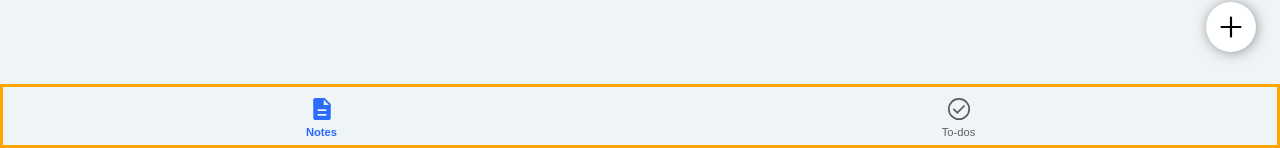
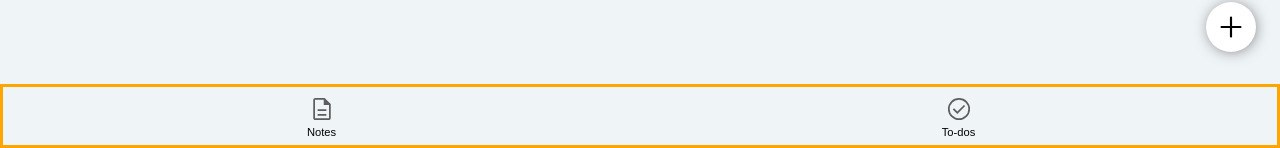
Before and after one commit to Rubinich/notes, a React (Create React App) app: page / in a window 1280 px wide. Shown: the part 652-800 px from the top of the page. Built offline with nearby package versions, Linux system fonts and the light colour scheme.

Commit message:
navigation to add/make note is added

```diff
--- a/src/App.js
+++ b/src/App.js
@@ -1,19 +1,21 @@
 import "./App.css";
 import Navbar from "./layouts/navbar/navbar.js";
 import Notes from "./layouts/screen1/screen1.js";
-import Todos from './layouts/screen2/screen2.js';
+import Todos from "./layouts/screen2/screen2.js";
+import MakeNote from "./layouts/notes/notes.js"
+//import AddNotes from "./layouts/add/add.js";
 import { BrowserRouter, Routes, Route } from 'react-router-dom';
 
 
 function App() {
-
   return (
     <div className="App">
       <BrowserRouter>
-        <Navbar/>
+      <Navbar/>
         <Routes>
           <Route path="/" element={<Notes />}/>
           <Route path="/todos" element={<Todos />}/>
+          <Route path="/make-note" element={<MakeNote/>}/>
         </Routes>
       </BrowserRouter>
     </div>
--- a/src/layouts/add/add.js
+++ b/src/layouts/add/add.js
@@ -1,20 +1,24 @@
 import "./add.css";
 import "./../../App.css";
-import { useState } from "react";
 import addBtn from "./../../assets/add-icon.svg";
+import { useNavigate } from "react-router-dom";
 
-export default function AddNote({ onClick }) {
-    const [isClicked, setIsClicked] = useState(false);
+export default function AddNote() {
+    /*const [isClicked, setIsClicked] = useState(false);
     const isAddClicked = () => {
         setIsClicked(!isClicked);
     };
     const handleTransitionEnd = () => {
         onClick();
-    };
+    };*/
+    const navigate = useNavigate()
+    const goToMakeNote = () => {
+        navigate("/make-note")
+    }
 
     return (
         <div className="add-wrapper">
-            <div className={`add-btn ${isClicked ? 'clicked' : ''}`} onClick={isAddClicked} onTransitionEnd={handleTransitionEnd}>
+            <div className="add-btn" onClick={() => goToMakeNote()}>
                 <button><img src={addBtn} alt=""/></button>
             </div>
         </div>
--- a/src/layouts/navbar/navbar.js
+++ b/src/layouts/navbar/navbar.js
@@ -1,13 +1,13 @@
 import "./navbar.css";
-import { useState } from "react";
+//import { useState } from "react";
 import notesNoFillBtn from "./../../assets/note-nofill.svg";
-import notesFillBtn from "./../../assets/note-fill.svg";
+//import notesFillBtn from "./../../assets/note-fill.svg";
 import toDoNoFillBtn from "./../../assets/todo-nofill.svg"
-import toDoFillBtn from "./../../assets/todo-fill.svg"
+//import toDoFillBtn from "./../../assets/todo-fill.svg"
 import { useNavigate } from "react-router-dom";
 
 export default function Navbar() {
-    const [isNoteActive, setIsNoteActive] = useState(true);
+    /*const [isNoteActive, setIsNoteActive] = useState(true);
     const [isTodoActive, setIsTodoActive] = useState(false);
     const [textNoteColor, setNoteTextColor] = useState("#2B6CFF");
     const [textTodoColor, setTodoTextColor] = useState("#5E5E5E");
@@ -23,49 +23,30 @@ export default function Navbar() {
         setNoteTextColor("#5E5E5E");
         setIsTodoActive(true);
         setTodoTextColor("#2B6CFF");
-    }
+    }*/
 
 
 
     const navigate = useNavigate()
     const goToNotes = () => {
-        console.log("Navigating to notes");
         navigate("/")
     }
     const goToTodos = () => {
-        console.log("Navigating to todos");
         navigate("/todos")
     }
-
 
     return (
         <div className="nav-wrapper">
             <div className="nav-btn">
-                <button onClick={() => goToNotes() && isNoteClicked()}>
-                    {isNoteActive ? (
-                        <img src={notesFillBtn} alt=""/>
-                    ) : (
-                        <img src={notesNoFillBtn} alt=""/>
-                    )}
-                    {isNoteActive ? (
-                        <span style={{ color: textNoteColor, fontWeight: 700 }}>Notes</span>
-                    ) : (
-                        <span style={{ color: textNoteColor, fontWeight: 400 }}>Notes</span>
-                    )}
+                <button onClick={() => goToNotes()}>
+                    <img src={notesNoFillBtn} alt=""/>
+                    <span>Notes</span>
                 </button>
             </div>
             <div className="nav-btn" >
-                <button onClick={() => goToTodos() && isTodoClicked()}>
-                    {isTodoActive ? (
-                        <img src={toDoFillBtn} alt="" />
-                    ) : (
-                        <img src={toDoNoFillBtn} alt=""/>
-                    )}
-                    {isTodoActive ? (
-                        <span style={{ color: textTodoColor, fontWeight: 700 }}>To-dos</span>
-                    ) : (
-                        <span style={{ color: textTodoColor, fontWeight: 400 }}>To-dos</span>
-                    )}
+                <button onClick={() => goToTodos()}>
+                    <img src={toDoNoFillBtn} alt=""/>
+                    <span>To-dos</span>
                 </button>
             </div>
         </div>
--- a/src/layouts/screen1/screen1.js
+++ b/src/layouts/screen1/screen1.js
@@ -1,25 +1,11 @@
-import { useState } from "react";
-import Notes from "./../notes/notes.js";
 import Header from "./../header/header.js";
 import AddNote from "./../add/add.js";
 
 export default function ShowNotes() {
-    const [showAddScreen, setShowAddScreen] = useState(false);
-
-    const handleAddButtonClick = () => {
-        setShowAddScreen(!showAddScreen);
-    };
-
-
     return (
         <div>
-            {!showAddScreen && (
-                <>
-                    <Header />
-                    <AddNote onClick={handleAddButtonClick} />
-                </>
-            )}
-            {showAddScreen && <Notes />}
+            <Header />
+            <AddNote />
         </div>
     );
 }
```
